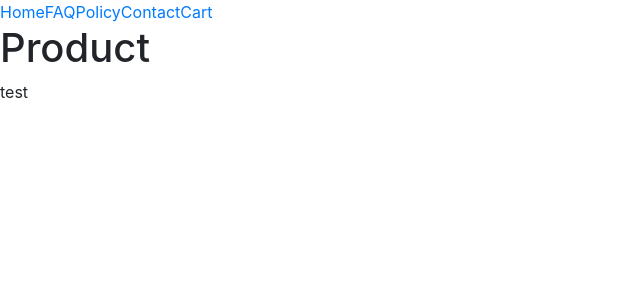
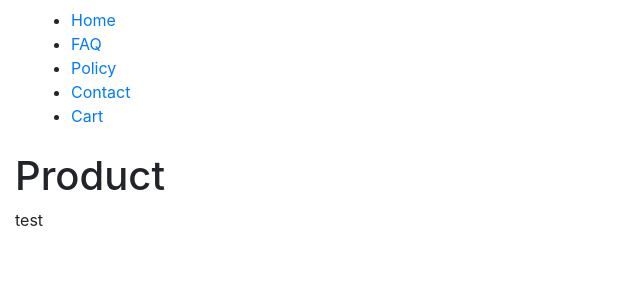
Before and after one commit to izabela-d/Bookstore-App, a React (Create React App) app in the folder client/: page /1 in a window 1280 px wide. Shown: the top 300 px of the page, without its empty margins (0-640 px from the left). Built offline with nearby package versions, Linux system fonts and the light colour scheme.

Commit message:
Add PageContainer, MainMenu layouts

```diff
--- a/client/src/components/features/NavBar/NavBar.js
+++ b/client/src/components/features/NavBar/NavBar.js
@@ -1,17 +1,25 @@
 import React from 'react';
-import { Link } from 'react-router-dom';
+import MainMenu from '../../layouts/MainMenu/MainMenu';
 
 class NavBar extends React.Component {
 
+    state = {
+        links: [
+            { path: '/', title: 'Home' },
+            { path: '/faq', title: 'FAQ' },
+            { path: '/policy', title: 'Policy' },
+            { path: '/contact', title: 'Contact' },
+            { path: '/cart', title: 'Cart' },
+        ],
+    };
+
     render() {
+        const { links } = this.state;
+
         return (
-            <div>
-                <Link to='/'>Home</Link>
-                <Link to='/faq'>FAQ</Link>
-                <Link to='/policy'>Policy</Link>
-                <Link to='/contact'>Contact</Link>
-                <Link to='/cart'>Cart</Link>
-            </div>
+            <nav className={'navbar'}>
+                <MainMenu links={links} />
+            </nav>
         );
     }
 
--- a/client/src/components/layouts/MainLayout/MainLayout.js
+++ b/client/src/components/layouts/MainLayout/MainLayout.js
@@ -1,12 +1,15 @@
 import React from 'react';
+import PageContainer from "../PageContainer/PageContainer";
 import NavBar from '../../features/NavBar/NavBar';
 import Footer from "../../features/Footer/Footer";
 
 const MainLayout = ({ children }) => (
     <div>
-        <NavBar />
-        {children}
-        <Footer />
+        <PageContainer>
+            <NavBar />
+            {children}
+            <Footer />
+        </PageContainer>
     </div>
 );
 
--- /dev/null
+++ b/client/src/components/layouts/MainMenu/MainMenu.js
@@ -0,0 +1,24 @@
+import React from 'react';
+import PropTypes from 'prop-types';
+import { Link } from 'react-router-dom';
+import { withRouter } from 'react-router-dom';
+//import './MainMenu.scss';
+
+const MainMenu = ({ links, location }) => (
+    <ul className="main-menu">
+        { links.map((link, index) =>
+            <li key={index}>
+                <Link className={(location.pathname === link.path && 'active') || ''} to={link.path}>{link.title}</Link>
+            </li>
+        )}
+    </ul>
+);
+
+MainMenu.propTypes = {
+    links: PropTypes.arrayOf(PropTypes.shape({
+        path: PropTypes.string.isRequired,
+        title: PropTypes.string.isRequired,
+    })),
+};
+
+export default withRouter(props => <MainMenu {...props}/>);
--- /dev/null
+++ b/client/src/components/layouts/PageContainer/PageContainer.js
@@ -0,0 +1,15 @@
+import React from 'react';
+import PropTypes from 'prop-types';
+//import './PageContainer.scss';
+
+const PageContainer = ({ children }) => (
+    <div className="container-fluid">
+        {children}
+    </div>
+);
+
+PageContainer.propTypes = {
+    children: PropTypes.node,
+};
+
+export default PageContainer;
```
